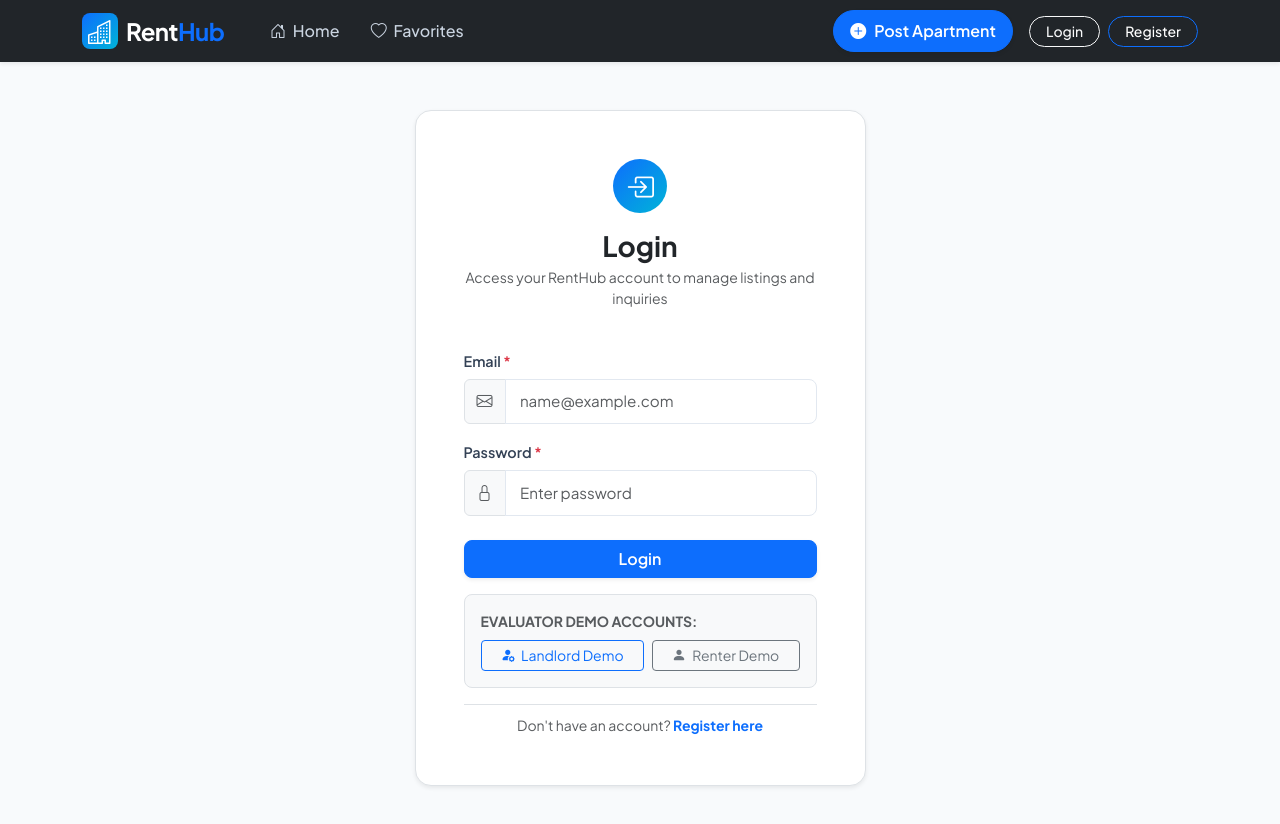
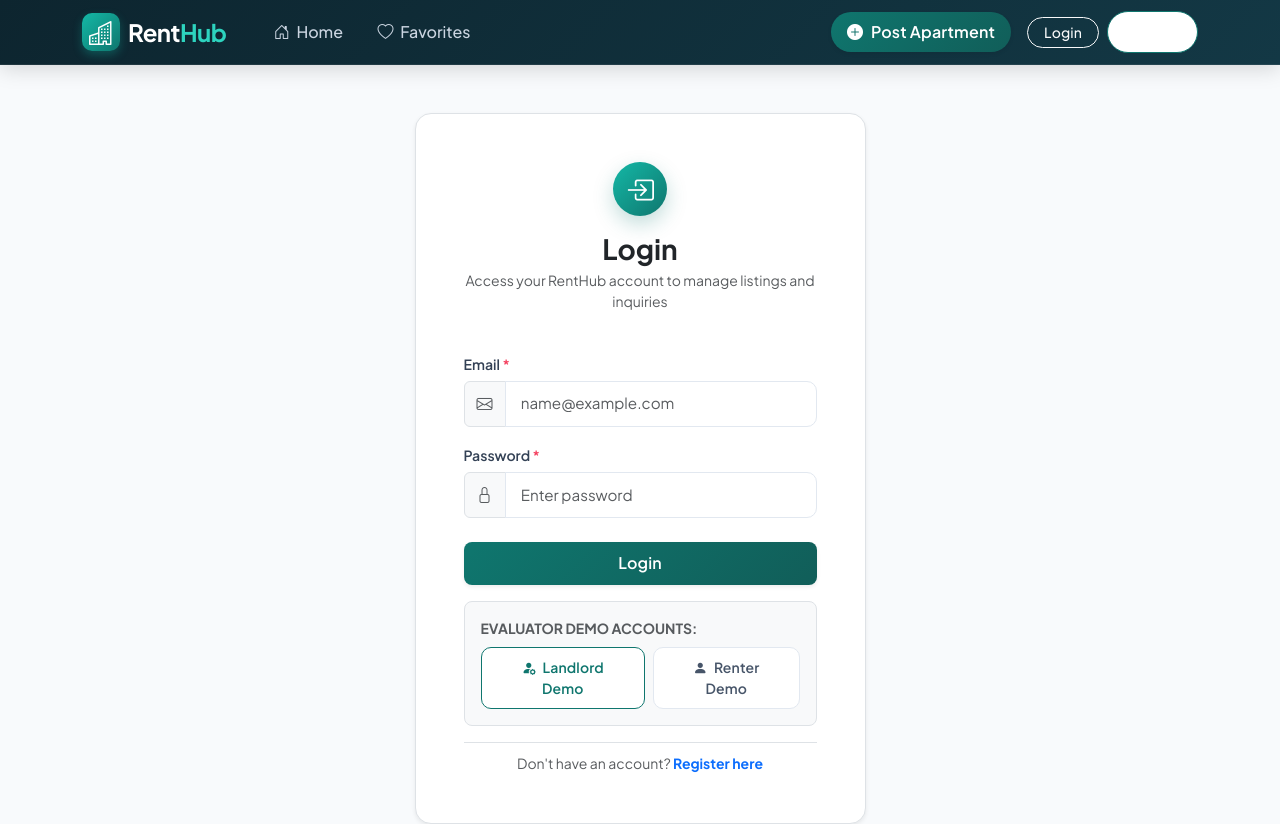
Before and after one commit to rohitgupta12-nagarro/renthub1, an Angular app: page /login in a window 1280 px wide. Shown: the top 824 px of the page. Built offline with nearby package versions, Linux system fonts and the light colour scheme.

Commit message:
style: apply soothing Nordic Sage and Aegean Teal color palette and upgrade button ergonomics

```diff
--- a/src/app/components/auth/auth.component.scss
+++ b/src/app/components/auth/auth.component.scss
@@ -5,5 +5,6 @@
 }
 
 .brand-badge {
-  background: linear-gradient(135deg, #0d6efd 0%, #00b4d8 100%);
+  background: linear-gradient(135deg, #14b8a6 0%, #0f766e 100%);
+  box-shadow: 0 8px 20px rgba(15, 118, 110, 0.25);
 }
--- a/src/app/components/create-post/create-post.component.scss
+++ b/src/app/components/create-post/create-post.component.scss
@@ -3,19 +3,26 @@
   height: 65px;
   cursor: pointer;
   flex-shrink: 0;
+  border-radius: 10px;
   transition: transform 0.2s ease, box-shadow 0.2s ease;
 
   &:hover {
     transform: scale(1.05);
-    box-shadow: 0 4px 10px rgba(0, 0, 0, 0.15);
+    box-shadow: 0 4px 12px rgba(15, 118, 110, 0.2);
   }
 }
 
 .form-label {
   font-weight: 600;
-  font-size: 0.9rem;
+  font-size: 0.88rem;
+  color: #334155;
 }
 
 .form-check-label {
   cursor: pointer;
 }
+
+.form-check-input:checked {
+  background-color: #0f766e;
+  border-color: #0f766e;
+}
--- a/src/app/components/footer/footer.component.html
+++ b/src/app/components/footer/footer.component.html
@@ -6,7 +6,7 @@
           <div class="bg-primary rounded p-1 d-inline-flex align-items-center justify-content-center" style="width: 32px; height: 32px;">
             <i class="bi bi-buildings text-white"></i>
           </div>
-          <span class="fs-4 fw-bold">Rent<span class="text-primary">Hub</span></span>
+          <span class="fs-4 fw-bold">Rent<span style="color: #2dd4bf;">Hub</span></span>
         </div>
         <p class="text-secondary small pe-lg-4">
           A modern and comprehensive apartment rental platform connecting prospective renters with landlords seamlessly. Post apartments, express interest, and engage in open discussions.
--- a/src/app/components/footer/footer.component.scss
+++ b/src/app/components/footer/footer.component.scss
@@ -1,3 +1,8 @@
+footer {
+  background: linear-gradient(180deg, #091e26 0%, #05141a 100%) !important;
+  border-top: 1px solid rgba(255, 255, 255, 0.08) !important;
+}
+
 .hover-white:hover {
   color: #ffffff !important;
   transition: color 0.2s ease;
--- a/src/app/components/navbar/navbar.component.html
+++ b/src/app/components/navbar/navbar.component.html
@@ -4,7 +4,7 @@
       <div class="brand-icon d-flex align-items-center justify-content-center">
         <i class="bi bi-buildings fs-4 text-white"></i>
       </div>
-      <span class="brand-text fw-bold fs-4 tracking-wide text-white">Rent<span class="text-primary">Hub</span></span>
+      <span class="brand-text fw-bold fs-4 tracking-wide text-white">Rent<span style="color: #2dd4bf;">Hub</span></span>
     </a>
 
     <button
--- a/src/app/components/navbar/navbar.component.scss
+++ b/src/app/components/navbar/navbar.component.scss
@@ -1,8 +1,15 @@
+.navbar {
+  background: linear-gradient(135deg, #0d252f 0%, #133845 100%) !important;
+  border-bottom: 1px solid rgba(255, 255, 255, 0.08);
+  box-shadow: 0 4px 20px rgba(0, 0, 0, 0.15) !important;
+}
+
 .brand-icon {
-  width: 36px;
-  height: 36px;
-  background: linear-gradient(135deg, #0d6efd 0%, #00b4d8 100%);
-  border-radius: 8px;
+  width: 38px;
+  height: 38px;
+  background: linear-gradient(135deg, #14b8a6 0%, #0f766e 100%);
+  border-radius: 10px;
+  box-shadow: 0 4px 10px rgba(20, 184, 166, 0.3);
 }
 
 .brand-text {
@@ -13,8 +20,8 @@
 .nav-link {
   font-weight: 500;
   color: #cbd5e1;
-  padding: 0.5rem 0.85rem !important;
-  border-radius: 8px;
+  padding: 0.5rem 0.95rem !important;
+  border-radius: 9999px;
   transition: all 0.2s ease;
 
   &:hover {
@@ -24,7 +31,7 @@
 
   &.active {
     color: #ffffff !important;
-    background-color: rgba(13, 110, 253, 0.2);
+    background-color: rgba(20, 184, 166, 0.22);
   }
 }
 
@@ -36,7 +43,7 @@
 
 .dropdown-menu {
   min-width: 220px;
-  border-radius: 12px;
+  border-radius: 14px;
 }
 
 .dropdown-item {
@@ -45,6 +52,7 @@
   transition: all 0.15s ease;
 
   &:hover {
-    background-color: #f1f5f9;
+    background-color: #f0fdfa;
+    color: #0f766e;
   }
 }
--- a/src/styles.scss
+++ b/src/styles.scss
@@ -2,20 +2,36 @@
 @import "bootstrap/dist/css/bootstrap.min.css";
 @import "bootstrap-icons/font/bootstrap-icons.css";
 
-/* Google Font: Inter & Plus Jakarta Sans */
+/* Google Font: Plus Jakarta Sans */
 @import url('https://fonts.googleapis.com/css2?family=Plus+Jakarta+Sans:wght@300;400;500;600;700;800&display=swap');
 
+/* ============================================================
+   SOOTHING NORDIC SAGE & AEGEAN TEAL COLOR PALETTE
+   ============================================================ */
 :root {
-  --rh-primary: #0d6efd;
-  --rh-primary-dark: #0a58ca;
-  --rh-primary-light: #e7f1ff;
-  --rh-secondary: #00b4d8;
-  --rh-accent: #ff6b6b;
-  --rh-dark: #1e293b;
-  --rh-light: #f8fafc;
+  --rh-primary: #0f766e;
+  --rh-primary-hover: #115e59;
+  --rh-primary-dark: #134e4a;
+  --rh-primary-light: #f0fdfa;
+  --rh-primary-border: #99f6e4;
+
+  --rh-secondary: #475569;
+  --rh-secondary-light: #f8fafc;
+
+  --rh-accent-rose: #f43f5e;
+  --rh-accent-rose-soft: #fff1f2;
+  --rh-accent-amber: #d97706;
+
+  --rh-surface: #ffffff;
+  --rh-bg: #f8fafc;
   --rh-border: #e2e8f0;
-  --rh-card-shadow: 0 10px 25px -5px rgba(0, 0, 0, 0.05), 0 8px 10px -6px rgba(0, 0, 0, 0.03);
-  --rh-card-hover: 0 20px 30px -10px rgba(0, 0, 0, 0.12), 0 10px 15px -5px rgba(0, 0, 0, 0.05);
+
+  --rh-text-heading: #0f172a;
+  --rh-text-body: #334155;
+  --rh-text-muted: #64748b;
+
+  --rh-card-shadow: 0 4px 18px -2px rgba(15, 23, 42, 0.04), 0 2px 6px -1px rgba(15, 23, 42, 0.02);
+  --rh-card-hover: 0 16px 30px -6px rgba(15, 118, 110, 0.12), 0 4px 10px -2px rgba(15, 23, 42, 0.04);
 }
 
 * {
@@ -24,32 +40,33 @@
 
 body {
   font-family: 'Plus Jakarta Sans', -apple-system, BlinkMacSystemFont, "Segoe UI", Roboto, sans-serif;
-  color: #334155;
-  background-color: #f8fafc;
+  color: var(--rh-text-body);
+  background-color: var(--rh-bg);
   margin: 0;
   padding: 0;
   min-height: 100vh;
   display: flex;
   flex-direction: column;
+  -webkit-font-smoothing: antialiased;
 }
 
 /* Custom Scrollbar */
 ::-webkit-scrollbar {
-  width: 8px;
-  height: 8px;
+  width: 7px;
+  height: 7px;
 }
 ::-webkit-scrollbar-track {
   background: #f1f5f9;
 }
 ::-webkit-scrollbar-thumb {
   background: #cbd5e1;
-  border-radius: 4px;
+  border-radius: 9999px;
 }
 ::-webkit-scrollbar-thumb:hover {
   background: #94a3b8;
 }
 
-/* Common App Layout Utility Classes */
+/* Layout Utilities */
 .app-container {
   min-height: 100vh;
   display: flex;
@@ -60,79 +77,173 @@ body {
   flex: 1 0 auto;
 }
 
-.badge-tag {
-  font-size: 0.78rem;
-  font-weight: 500;
-  padding: 0.35rem 0.65rem;
-  border-radius: 9999px;
-  display: inline-flex;
-  align-items: center;
-  gap: 0.35rem;
+/* ============================================================
+   PALETTE OVERRIDES FOR SOOTHING TEAL/EMERALD THEME
+   ============================================================ */
+.text-primary {
+  color: var(--rh-primary) !important;
 }
 
-.custom-card {
-  border: 1px solid var(--rh-border);
-  border-radius: 14px;
-  background: #ffffff;
-  transition: all 0.25s ease-in-out;
-  box-shadow: var(--rh-card-shadow);
+.bg-primary {
+  background-color: var(--rh-primary) !important;
 }
 
-.custom-card:hover {
-  transform: translateY(-4px);
-  box-shadow: var(--rh-card-hover);
+.border-primary {
+  border-color: var(--rh-primary) !important;
 }
 
-.btn-primary-custom {
-  background: linear-gradient(135deg, #0d6efd 0%, #0077b6 100%);
+.bg-primary-subtle {
+  background-color: var(--rh-primary-light) !important;
+  color: var(--rh-primary) !important;
+}
+
+.border-primary-subtle {
+  border-color: var(--rh-primary-border) !important;
+}
+
+.text-danger {
+  color: var(--rh-accent-rose) !important;
+}
+
+/* ============================================================
+   BEAUTIFUL, TACTILE & PREMIUM BUTTON STYLES
+   ============================================================ */
+.btn {
+  font-family: inherit;
+  font-weight: 600;
+  border-radius: 10px;
+  transition: all 0.22s cubic-bezier(0.16, 1, 0.3, 1);
+  letter-spacing: 0.01em;
+}
+
+.btn:active {
+  transform: scale(0.98);
+}
+
+/* Primary Button: Gradient, subtle glow, tactile hover */
+.btn-primary {
+  background: linear-gradient(135deg, #0f766e 0%, #115e59 100%);
+  border: none;
+  color: #ffffff !important;
+  box-shadow: 0 4px 12px -2px rgba(15, 118, 110, 0.35);
+  padding: 0.6rem 1.35rem;
+
+  &:hover {
+    background: linear-gradient(135deg, #134e4a 0%, #042f2e 100%);
+    color: #ffffff !important;
+    transform: translateY(-2px);
+    box-shadow: 0 8px 20px -3px rgba(15, 118, 110, 0.45);
+  }
+
+  &:focus, &:active {
+    background: #0f766e !important;
+    color: #ffffff !important;
+    box-shadow: 0 0 0 3px rgba(15, 118, 110, 0.25) !important;
+  }
+}
+
+/* Outline Primary Button: Clean, border transition */
+.btn-outline-primary {
+  border: 1.5px solid var(--rh-primary);
+  color: var(--rh-primary);
+  background-color: #ffffff;
+  padding: 0.58rem 1.3rem;
+
+  &:hover {
+    background: linear-gradient(135deg, #0f766e 0%, #115e59 100%);
+    border-color: var(--rh-primary);
+    color: #ffffff !important;
+    transform: translateY(-2px);
+    box-shadow: 0 6px 16px -2px rgba(15, 118, 110, 0.25);
+  }
+
+  &:active {
+    transform: translateY(0);
+  }
+}
+
+/* Outline Secondary Button: Soft and modern */
+.btn-outline-secondary {
+  border: 1.5px solid var(--rh-border);
+  color: var(--rh-secondary);
+  background-color: #ffffff;
+  padding: 0.58rem 1.2rem;
+
+  &:hover {
+    border-color: #cbd5e1;
+    background-color: #f8fafc;
+    color: var(--rh-text-heading);
+    transform: translateY(-1px);
+    box-shadow: 0 2px 8px rgba(0, 0, 0, 0.04);
+  }
+}
+
+/* Danger / Heart Buttons */
+.btn-danger {
+  background: linear-gradient(135deg, #f43f5e 0%, #e11d48 100%);
   border: none;
   color: #ffffff;
-  font-weight: 600;
-  padding: 0.6rem 1.4rem;
-  border-radius: 10px;
-  transition: all 0.2s ease;
+  box-shadow: 0 4px 12px -2px rgba(244, 63, 94, 0.35);
+
+  &:hover {
+    background: linear-gradient(135deg, #e11d48 0%, #be123c 100%);
+    transform: translateY(-2px);
+    box-shadow: 0 8px 18px -3px rgba(244, 63, 94, 0.45);
+  }
 }
 
-.btn-primary-custom:hover {
-  background: linear-gradient(135deg, #0b5ed7 0%, #005f96 100%);
-  color: #ffffff;
-  transform: translateY(-1px);
-  box-shadow: 0 4px 12px rgba(13, 110, 253, 0.25);
+.btn-outline-danger {
+  border: 1.5px solid #fecdd3;
+  color: #f43f5e;
+  background-color: #ffffff;
+
+  &:hover {
+    background: #f43f5e;
+    border-color: #f43f5e;
+    color: #ffffff;
+    transform: translateY(-1px);
+    box-shadow: 0 4px 12px rgba(244, 63, 94, 0.25);
+  }
 }
 
-.btn-outline-custom {
-  border: 1.5px solid var(--rh-border);
-  color: #475569;
-  background: #ffffff;
-  font-weight: 600;
-  padding: 0.6rem 1.2rem;
-  border-radius: 10px;
-  transition: all 0.2s ease;
-}
+/* Success Button */
+.btn-success {
+  background: linear-gradient(135deg, #059669 0%, #047857 100%);
+  border: none;
+  box-shadow: 0 4px 12px -2px rgba(5, 150, 105, 0.35);
 
-.btn-outline-custom:hover {
-  border-color: #cbd5e1;
-  background: #f1f5f9;
-  color: #1e293b;
+  &:hover {
+    background: linear-gradient(135deg, #047857 0%, #065f46 100%);
+    transform: translateY(-2px);
+    box-shadow: 0 8px 18px -3px rgba(5, 150, 105, 0.45);
+  }
 }
 
 /* Forms polish */
 .form-control, .form-select {
-  border-radius: 8px;
+  border-radius: 10px;
   border: 1.5px solid #e2e8f0;
-  padding: 0.65rem 0.9rem;
+  padding: 0.65rem 0.95rem;
   font-size: 0.95rem;
+  color: #1e293b;
+  background-color: #ffffff;
   transition: border-color 0.2s ease, box-shadow 0.2s ease;
 }
 
 .form-control:focus, .form-select:focus {
-  border-color: #3b82f6;
-  box-shadow: 0 0 0 3px rgba(59, 130, 246, 0.15);
+  border-color: #0f766e;
+  box-shadow: 0 0 0 3px rgba(15, 118, 110, 0.15);
 }
 
 .form-label {
   font-weight: 600;
-  font-size: 0.9rem;
+  font-size: 0.88rem;
   color: #334155;
   margin-bottom: 0.4rem;
 }
+
+/* Card General Styling */
+.card {
+  border-color: var(--rh-border);
+  box-shadow: var(--rh-card-shadow);
+}
```
Also changed, not shown: src/app/components/home/home.component.scss (+45 -18 lines), src/app/components/listing-detail/listing-detail.component.scss (+10 -4 lines).
